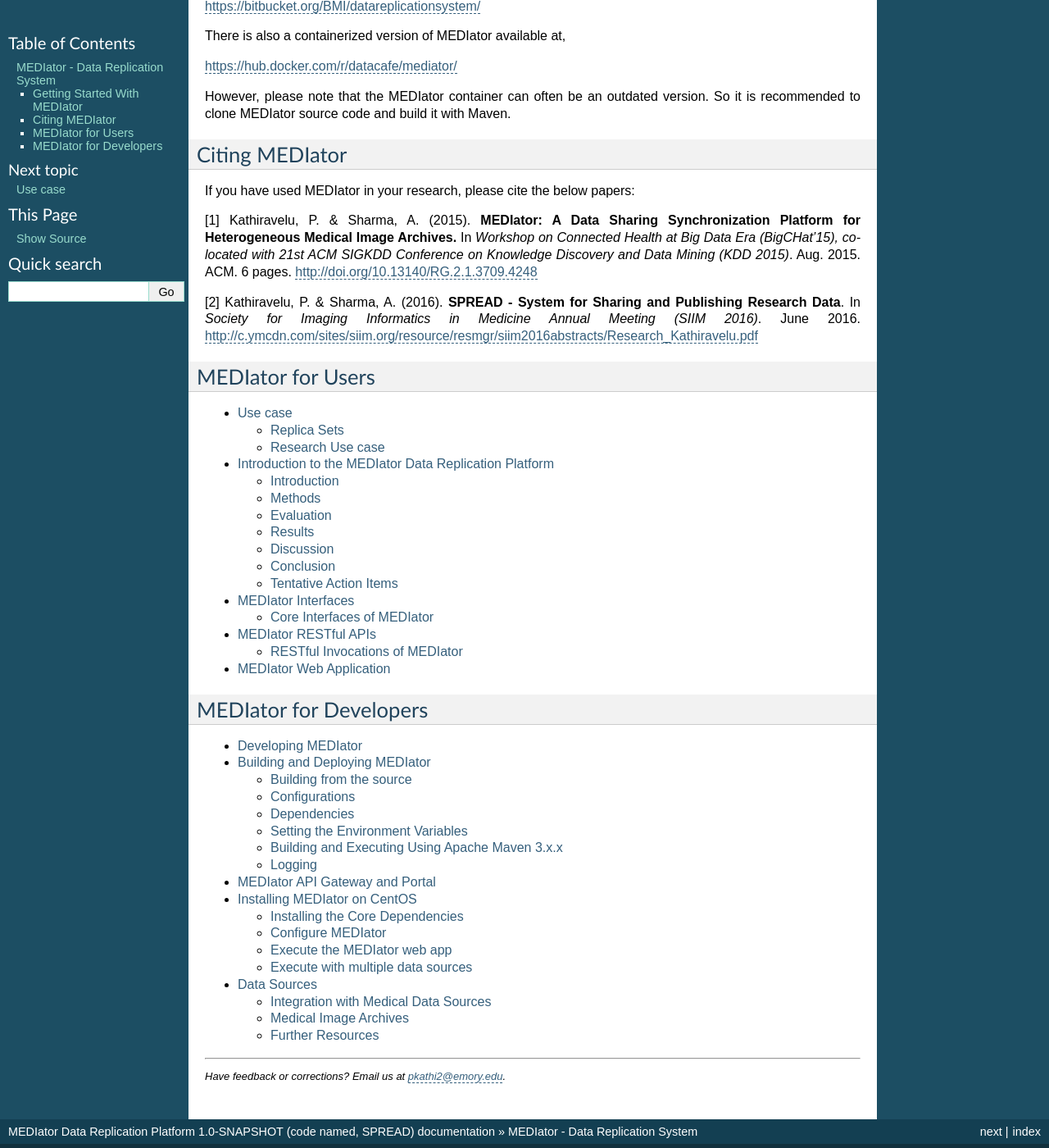
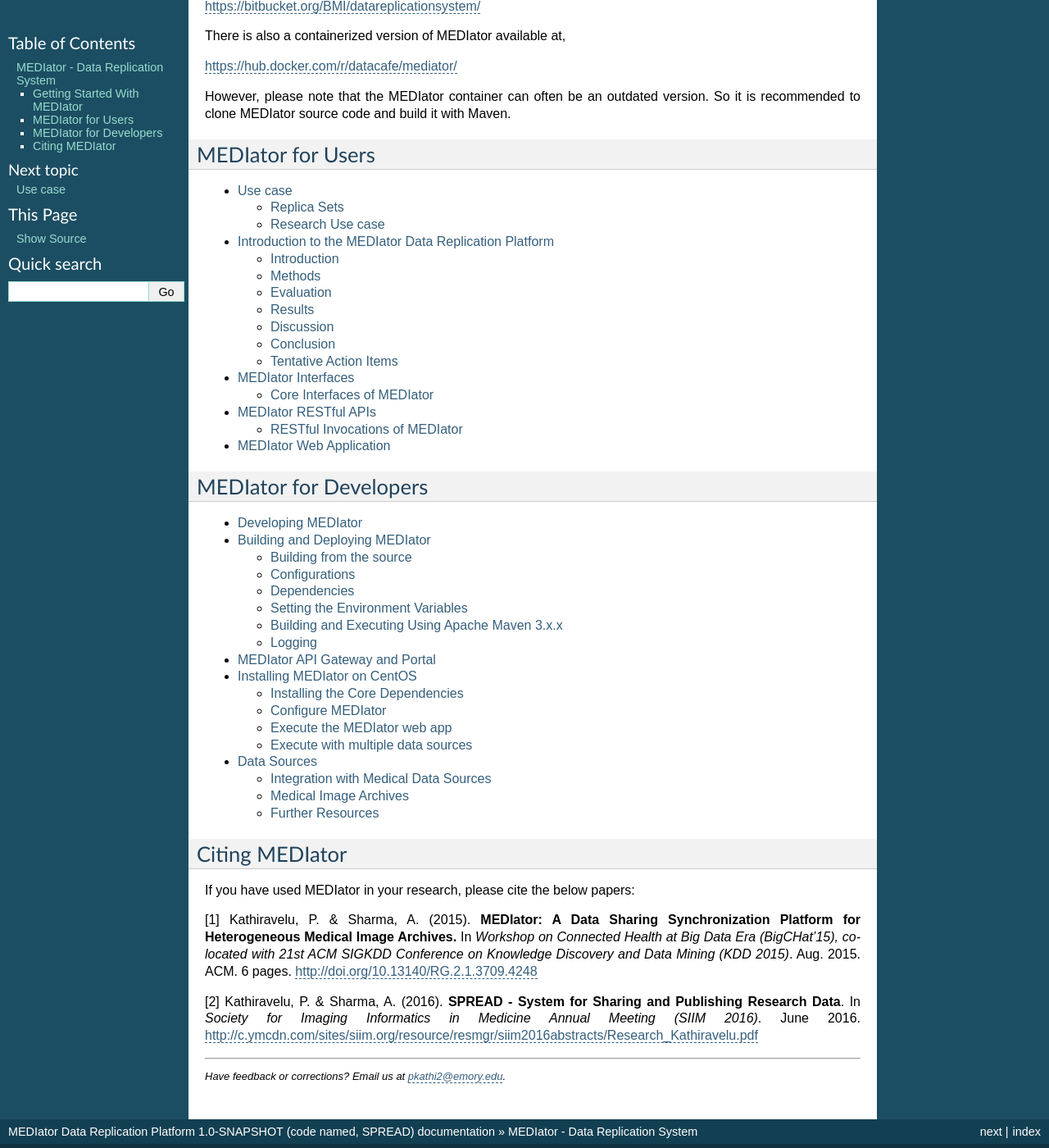
Before and after one commit to pradeeban/mediator, a Sphinx documentation site: the page built from docs/source/index.rst, in a window 1280 px wide and 1400 px high, scrolled down 1179 px. Shown: the whole window at 82% size. Built offline with Sphinx 7.4.7, drawn with Linux system fonts in a browser that asks for light colours; part of the change alters nothing that is shown.

```diff
--- a/docs/source/index.rst
+++ b/docs/source/index.rst
@@ -49,22 +49,6 @@ However, please note that the MEDIator container can often be an outdated versio
 MEDIator source code and build it with Maven.
 
 
-
-Citing MEDIator
-###############
-
-If you have used MEDIator in your research, please cite the below papers:
-
-[1] Kathiravelu, P. & Sharma, A. (2015). **MEDIator: A Data Sharing Synchronization Platform for Heterogeneous Medical Image Archives.**
-In *Workshop on Connected Health at Big Data Era (BigCHat'15), co-located with 21st ACM SIGKDD Conference on Knowledge Discovery and Data Mining (KDD 2015)*.
-Aug. 2015. ACM. 6 pages. http://doi.org/10.13140/RG.2.1.3709.4248
-
-
-[2] Kathiravelu, P. & Sharma, A. (2016). **SPREAD - System for Sharing and Publishing Research Data**. In *Society for Imaging
-Informatics in Medicine Annual Meeting (SIIM 2016)*. June 2016.
-http://c.ymcdn.com/sites/siim.org/resource/resmgr/siim2016abstracts/Research_Kathiravelu.pdf
-
-
 MEDIator for Users
 ##################
 
@@ -90,3 +74,20 @@ MEDIator for Developers
    sections/API-Gateway
    sections/Installation-CENTOS
    sections/Data-Sources
+
+
+
+
+Citing MEDIator
+###############
+
+If you have used MEDIator in your research, please cite the below papers:
+
+[1] Kathiravelu, P. & Sharma, A. (2015). **MEDIator: A Data Sharing Synchronization Platform for Heterogeneous Medical Image Archives.**
+In *Workshop on Connected Health at Big Data Era (BigCHat'15), co-located with 21st ACM SIGKDD Conference on Knowledge Discovery and Data Mining (KDD 2015)*.
+Aug. 2015. ACM. 6 pages. http://doi.org/10.13140/RG.2.1.3709.4248
+
+
+[2] Kathiravelu, P. & Sharma, A. (2016). **SPREAD - System for Sharing and Publishing Research Data**. In *Society for Imaging
+Informatics in Medicine Annual Meeting (SIIM 2016)*. June 2016.
+http://c.ymcdn.com/sites/siim.org/resource/resmgr/siim2016abstracts/Research_Kathiravelu.pdf
```
